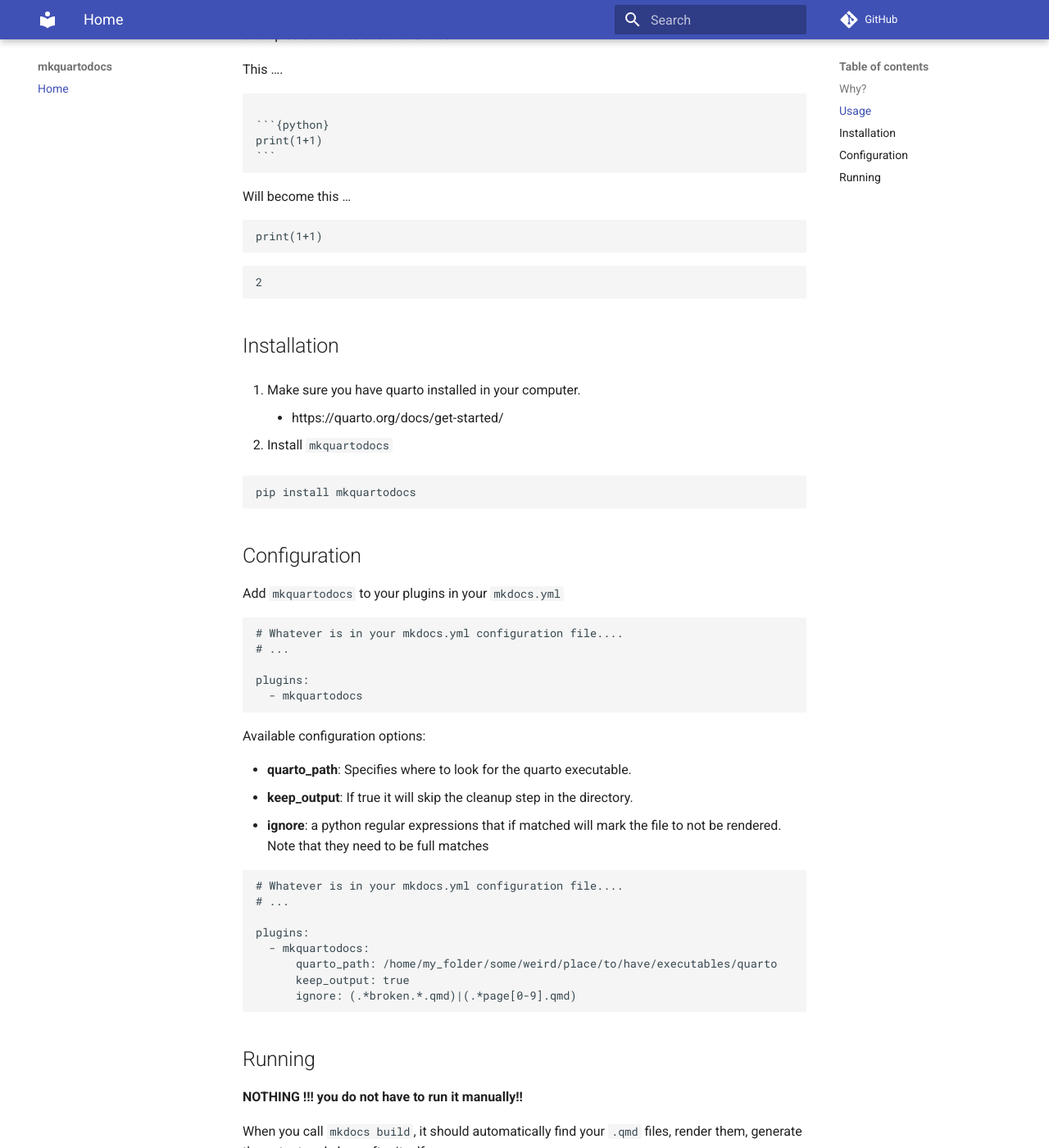
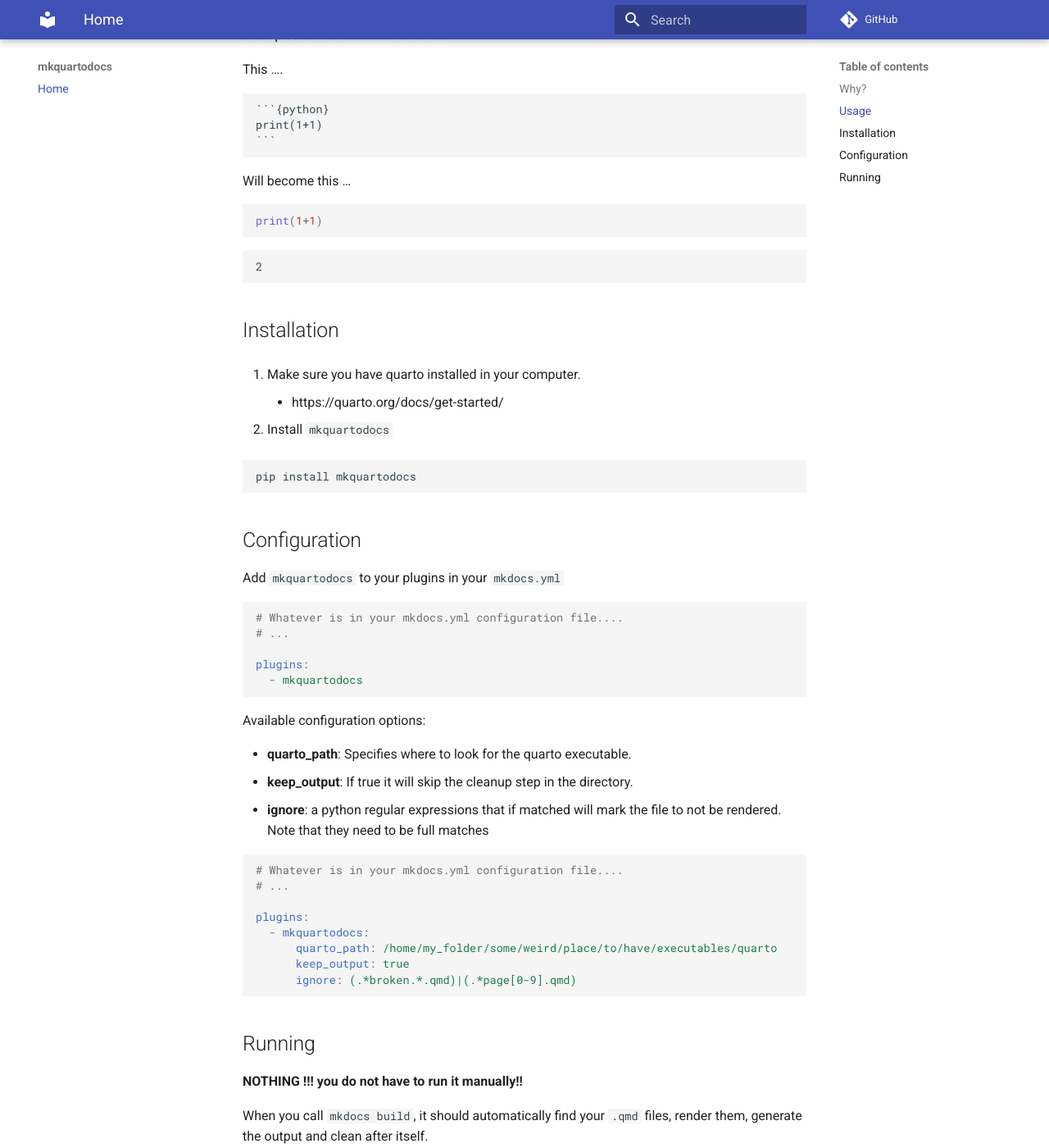
Before and after one commit to jspaezp/mkquartodocs, an MkDocs documentation site: the page built from docs/README.md, in a window 1280 px wide and 1400 px high, scrolled down 1108 px. Shown: the whole window at 82% size. Built offline with MkDocs 1.6.1 and Material for MkDocs 9.7.7, drawn with Linux system fonts in a browser that asks for light colours; comment, search, counter and statistics services are not loaded.

Commit message:
updated mkdocs config

```diff
--- a/mkdocs.yml
+++ b/mkdocs.yml
@@ -15,3 +15,10 @@
   - search
   - mkdocstrings
   - mkquartodocs
+
+markdown_extensions:
+  - pymdownx.highlight:
+      anchor_linenums: true
+  - pymdownx.inlinehilite
+  - pymdownx.snippets
+  - pymdownx.superfences
--- a/pyproject.toml
+++ b/pyproject.toml
@@ -1,6 +1,6 @@
 [tool.poetry]
 name = "mkquartodocs"
-version = "0.5.1"
+version = "0.5.2"
 description = ""
 authors = ["J. Sebastian Paez <jspaezp@users.noreply.github.com>"]
 readme = "README.md"
```
